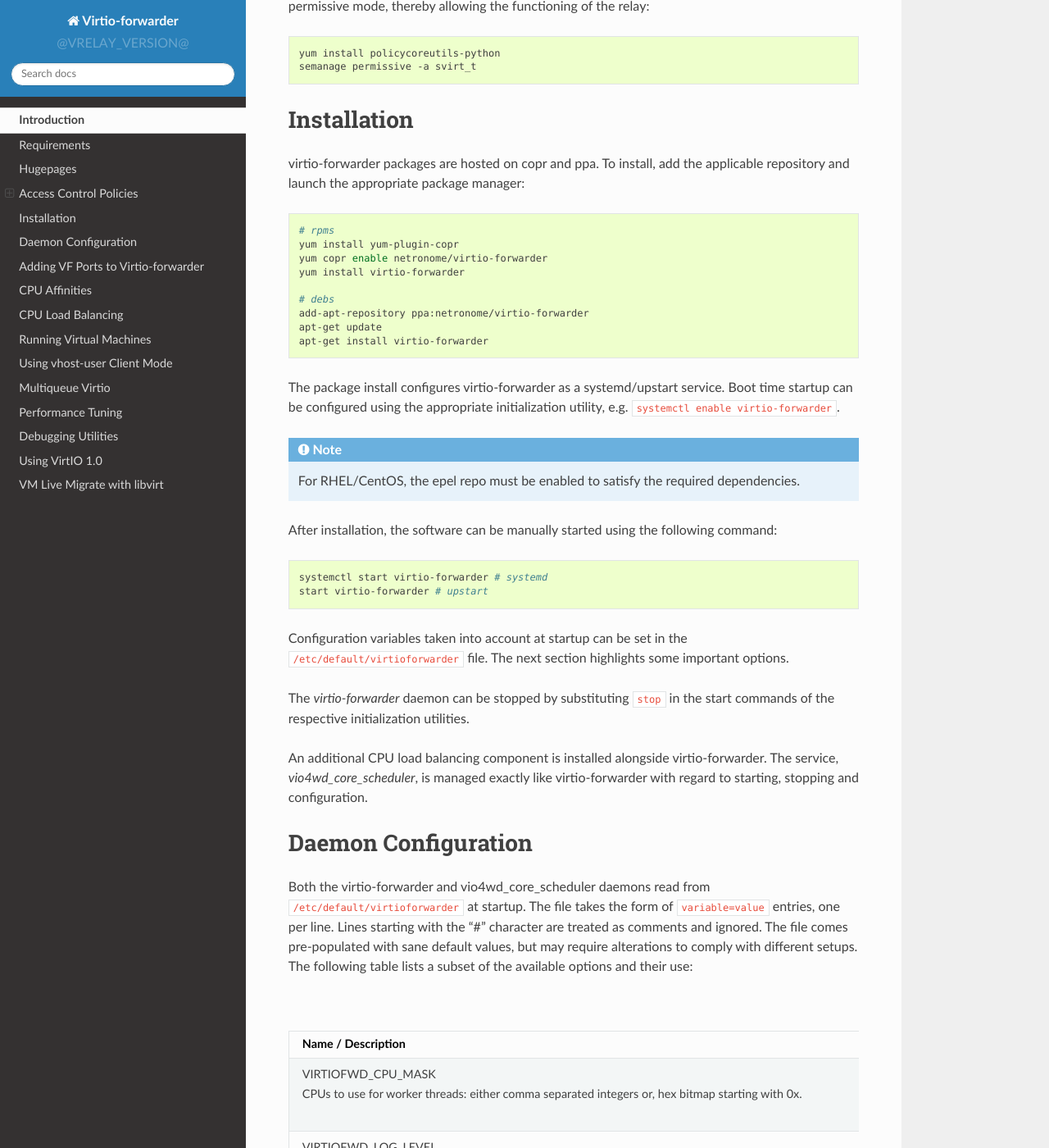
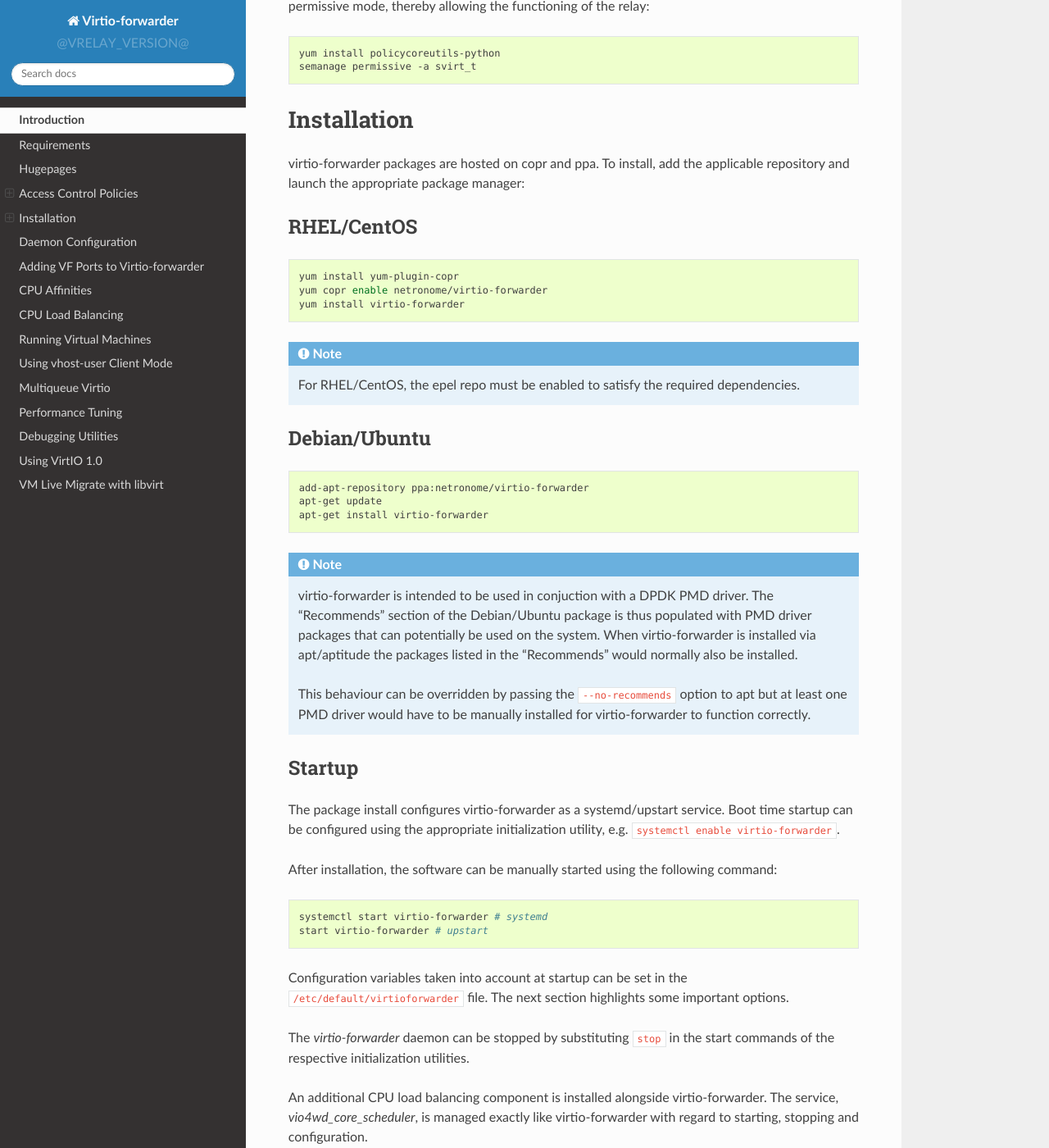
Before and after one commit to Netronome/virtio-forwarder, a Sphinx documentation site: the page built from doc/README.rst, in a window 1280 px wide and 1400 px high, scrolled down 2492 px. Shown: the whole window at 82% size. Built offline with Sphinx 7.4.7 and the Read the Docs theme 2.0.0, drawn with Linux system fonts in a browser that asks for light colours.

Commit message:
docs: Rework installation section
Separate RHEL/CentOS and Debian/Ubuntu into their own sections and add a
note on PMD packages for Ubuntu installations.

Change-Id: Ie07142bb9b180e72c47641f137ce04faf5feb93a
Signed-off-by: Heinrich Kuhn <heinrich.kuhn@netronome.com>

```diff
--- a/doc/README.rst
+++ b/doc/README.rst
@@ -125,26 +125,48 @@
 virtio-forwarder packages are hosted on copr and ppa. To install, add the
 applicable repository and launch the appropriate package manager:
 
+RHEL/CentOS
+-----------
+
 .. code:: bash
 
-	# rpms
 	yum install yum-plugin-copr
 	yum copr enable netronome/virtio-forwarder
 	yum install virtio-forwarder
 
-	# debs
+.. note::
+
+	For RHEL/CentOS, the epel repo must be enabled to satisfy the required
+	dependencies.
+
+Debian/Ubuntu
+-------------
+
+.. code:: bash
+
 	add-apt-repository ppa:netronome/virtio-forwarder
 	apt-get update
 	apt-get install virtio-forwarder
+
+.. note::
+
+        virtio-forwarder is intended to be used in conjuction with a DPDK PMD
+        driver. The "Recommends" section of the Debian/Ubuntu package is thus
+        populated with PMD driver packages that can potentially be used on the
+        system. When virtio-forwarder is installed via apt/aptitude the packages
+        listed in the "Recommends" would normally also be installed.
+
+        This behaviour can be overridden by passing the ``--no-recommends`` option
+        to apt but at least one PMD driver would have to be manually installed
+        for virtio-forwarder to function correctly.
+
+Startup
+--------
 
 The package install configures virtio-forwarder as a systemd/upstart service. Boot
 time startup can be configured using the appropriate initialization utility,
 e.g. ``systemctl enable virtio-forwarder``.
 
-.. note::
-
-	For RHEL/CentOS, the epel repo must be enabled to satisfy the required
-	dependencies.
 
 After installation, the software can be manually started using the following
 command:
```
